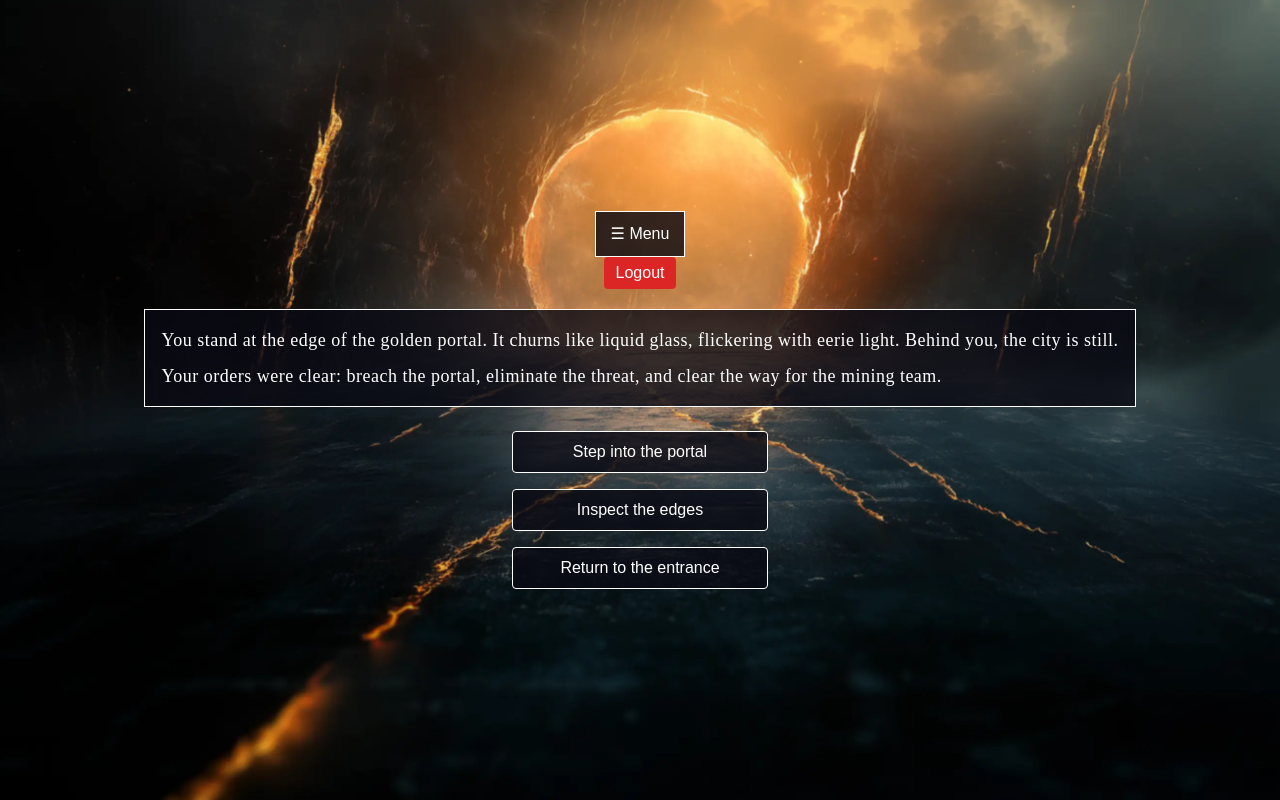
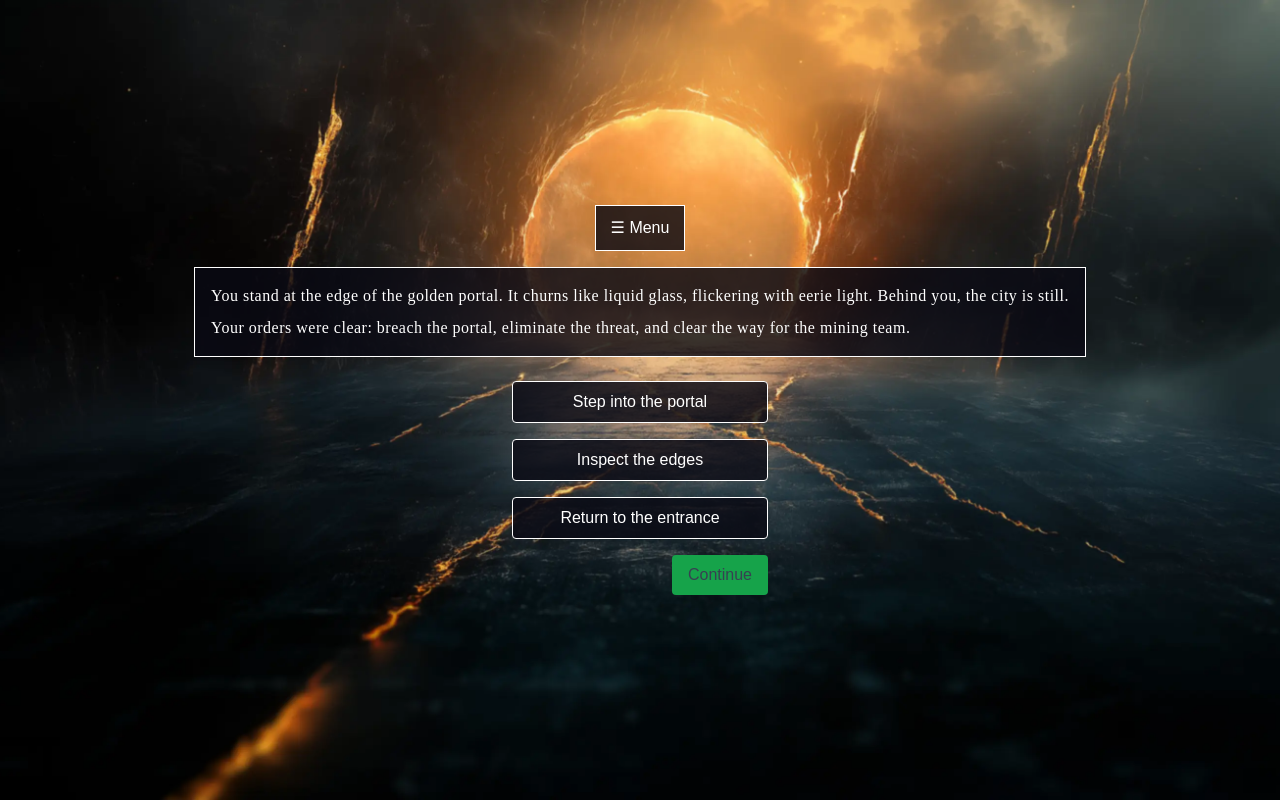
Before and after one commit to derek-day/fragment2, a Next.js app: page /adventure/page_1 in a window 1280 px wide. Built offline with nearby package versions, Linux system fonts and the light colour scheme; a web font is replaced by a local one.

Commit message:
fix next continue button when no choice needed

```diff
--- a/app/adventure/[pageId]/page.js
+++ b/app/adventure/[pageId]/page.js
@@ -35,22 +35,70 @@ export default function AdventurePage() {
       }
     };
 
+    function handleContinue() {
+      if (selectedChoice) {
+        router.push(`/adventure/${selectedChoice.next}`);
+        setSelectedChoice(null);
+      } else if (page.next) {
+        router.push(`/adventure/${page.next}`);
+      }
+    }
+
+    useEffect(() => {
+      if (page?.title) {
+        document.title = page.title + " | The Fragment Protocol";
+      }
+    }, [page]);
+
+
+
   return (
     <div className="min-h-screen flex flex-col items-center justify-center bg-cover bg-center text-white p-6" style={{ backgroundImage: `url(${page.src})`}}>
       <MenuButton />
-      <button onClick={handleLogout} className="bg-red-600 px-3 py-1 mb-5 rounded hover:bg-red-800">Logout</button>
+      {/* <button onClick={handleLogout} className="bg-red-600 px-3 py-1 mb-5 rounded hover:bg-red-800">Logout</button> */}
 
       {/* <h1 className="text-3xl font-bold mb-4">{page.title}</h1> */}
       <div className="story-text p-2 mb-6">
         <div className="space-y-2 m-2">
             {page.text.split("\n\n").map((para, idx) => (
-            <p key={idx} className="text-lg">{para}</p>
+            <p key={idx} className="text-base">{para}</p>
             ))}
         </div>
       </div>
 
       <div className="space-y-4">
-        {page.choices.map((choice, index) => (
+
+      {page.choices &&
+        page.choices.map((choice, i) => (
+          <button
+            key={i}
+            className={`block choice-button w-64 px-4 py-2 rounded text-md ${
+              selectedChoice?.next === choice.next
+                ? "bg-blue-600 text-white"
+                : "bg-gray-200"
+            }`}
+            onClick={() => setSelectedChoice(choice)}
+          >
+            {choice.label}
+          </button>
+        ))}
+
+      {/* Continue button enabled only if a choice was picked */}
+      {(page.choices || page.next) && (
+        <button
+          className={`mt-4 float-right bg-green-600 px-4 py-2 rounded ${
+            selectedChoice || page.next ? "bg-green-600 text-white hover:bg-green-800" : "bg-gray-400 text-gray-700"
+          }`}
+          onClick={handleContinue}
+          disabled={!selectedChoice && !page.next}
+        >
+          Continue
+        </button>
+      )}
+
+
+
+        {/* {page.choices.map((choice, index) => (
           <button
             key={index}
             className={`block choice-button w-64 px-4 py-2 rounded text-md ${selectedChoice === choice ? 'selected-choice' : 'bg-blue-600'}`}
@@ -67,7 +115,7 @@ export default function AdventurePage() {
           >
             Continue
           </button>
-        )}
+        )} */}
       </div>
 
 
@@ -83,6 +131,5 @@ export default function AdventurePage() {
         ))}
       </div> */}
     </div>
-
   );
 }
--- a/app/adventure/pages.js
+++ b/app/adventure/pages.js
@@ -13,10 +13,11 @@ export const adventurePages = {
     title: "Forest Battle",
     src: "../assets/portal.webp",
     text: "All your life, you longed for adventure, and the moment is finally here. What will it feel like when step into this shimmering superfluid? Will you emerge on the other side a different person? Will you finally be the hero you always saw yourself as?\n\nYou know the life behind you. Ahead, there is only possibility.\n\nYou step forward, prepared to enter, when a strong hand grabs your wrist.",
-    choices: [
-      { label: "Fight the beast", next: "battle" },
-      { label: "Flee back to the edge", next: "page_1" },
-    ],
+    next: "page_3",
+    // choices: [
+    //   { label: "Fight the beast", next: "battle" },
+    //   { label: "Flee back to the edge", next: "page_1" },
+    // ],
   },
   page_3: {
     title: "The Village",
--- a/app/page.js
+++ b/app/page.js
@@ -96,14 +96,13 @@ useEffect(() => {
         setSuccessMessage("Welcome back, operator!");
       }
 
-      // Wait 2 seconds before redirecting
       setTimeout(async () => {
         const userRef = doc(db, "users", userCred.user.uid);
         const userDoc = await getDoc(userRef);
         const page = userDoc.exists() ? userDoc.data().currentPage : "page_1";
         router.push(`/adventure/${page}`);
         // router.push(`/adventure/1`);
-      }, 2000);
+      }, 1000);
     } catch (err) {
       alert(err.message);
     }
--- a/util/MenuButton.js
+++ b/util/MenuButton.js
@@ -39,7 +39,7 @@ export default function MenuButton() {
 
   return (
     <div style={{ position: 'relative', display: 'inline-block' }}>
-      <button onClick={() => setOpen(!open)} style={{ padding: '10px 15px' }} className="choice-button">
+      <button onClick={() => setOpen(!open)} style={{ padding: '10px 15px' }} className="choice-button mb-4">
         ☰ Menu
       </button>
 
```
